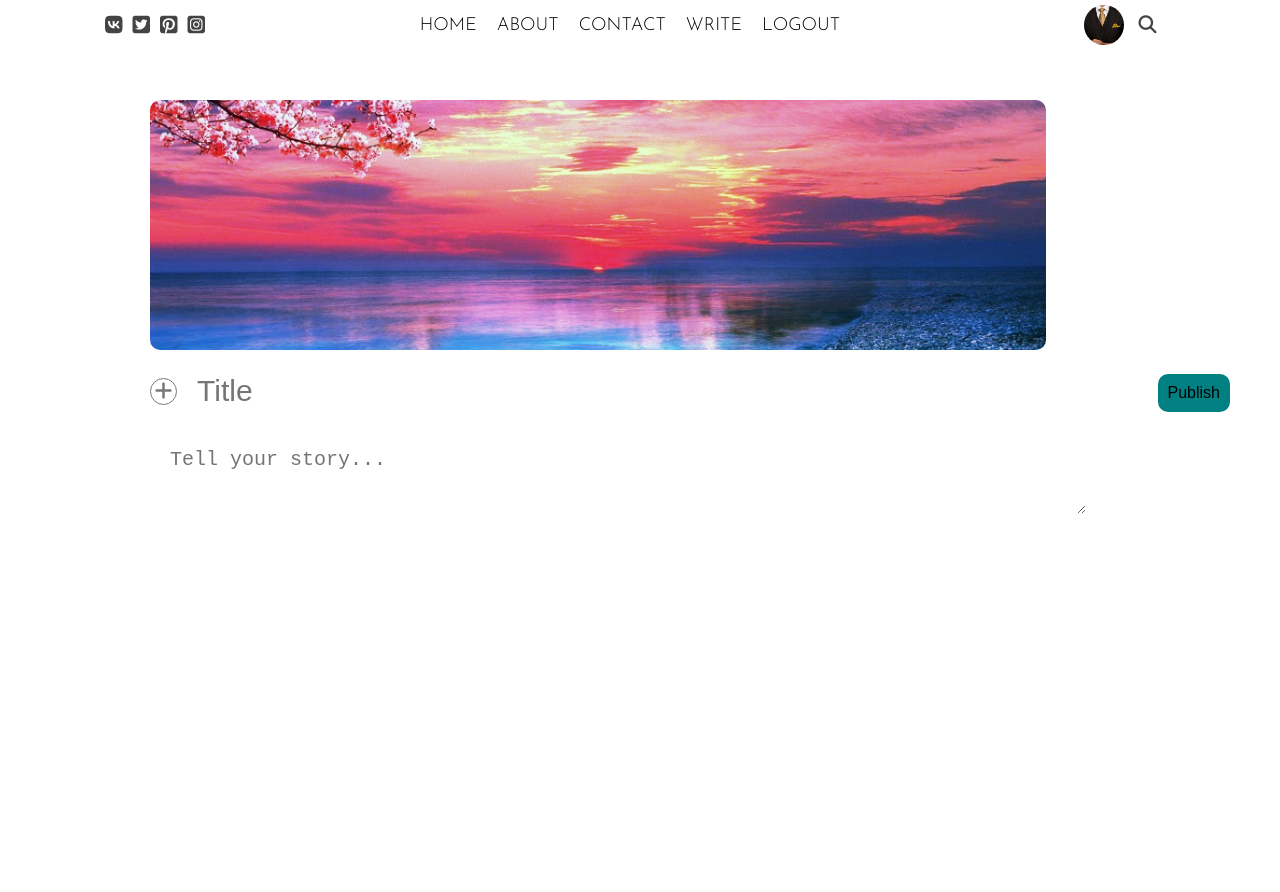
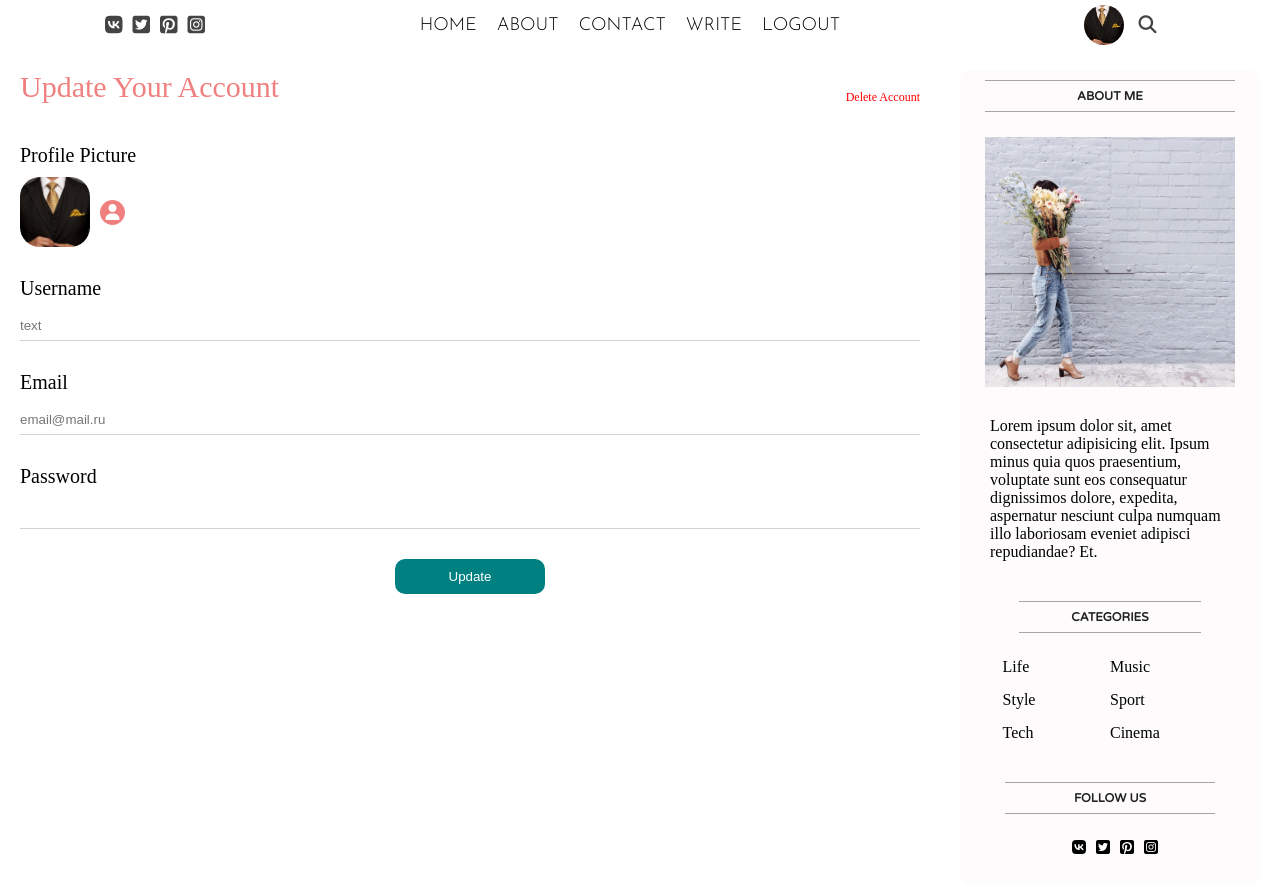
Before and after one commit to safarov-en/react-blog, a React (Create React App) app: page / in a window 1280 px wide. Shown: the top 892 px of the page. Before the commit the page ends 800 px from the top, so only its background shows below. Built offline with nearby package versions, Linux system fonts and the light colour scheme.

Commit message:
Added the settings component

```diff
--- a/src/App.js
+++ b/src/App.js
@@ -1,11 +1,11 @@
 import TopBar from "./components/topbar/topbar";
-import Write from "./pages/write/write";
+import Settings from "./pages/settings/settings";
 
 function App() {
   return (
     <>
       <TopBar />
-      <Write />
+      <Settings />
     </>
   );
 }
--- /dev/null
+++ b/src/pages/settings/settings.css
@@ -0,0 +1,82 @@
+.settings {
+    display: flex;
+}
+
+.settings-wrapper {
+    flex: 9;
+    padding: 20px;
+}
+
+.settings-title {
+    display: flex;
+    align-items: center;
+    justify-content: space-between;
+}
+
+.settings-update-title {
+    font-size: 30px;
+    margin-bottom: 20px;
+    color: lightcoral;
+}
+
+.settings-delete-title {
+    color: red;
+    font-size: 12px;
+    cursor: pointer;
+}
+
+.settings-form {
+    display: flex;
+    flex-direction: column;
+}
+
+.settings-pp {
+    display: flex;
+    align-items: center;
+    margin: 10px 0;
+}
+
+.settings-pp > img {
+    width: 70px;
+    height: 70px;
+    border-radius: 20px;
+    object-fit: cover;
+}
+
+.settings-pp-icon {
+    width: 25px;
+    height: 25px;
+    border-radius: 50%;
+    background-color: lightcoral;
+    color: white;
+    display: flex;
+    align-items: center;
+    justify-content: center;
+    margin-left: 10px;
+    cursor: pointer;
+}
+
+.settings-form > label {
+    font-size: 20px;
+    margin-top: 20px;
+}
+
+.settings-form > input {
+    color: gray;
+    margin: 10px 0;
+    height: 30px;
+    border: none;
+    border-bottom: 1px solid lightgray;
+}
+
+.settings-submit {
+    width: 150px;
+    align-self: center;
+    border: none;
+    border-radius: 10px;
+    color: white;
+    background-color: teal;
+    padding: 10px;
+    margin-top: 20px;
+    cursor: pointer;
+}
--- /dev/null
+++ b/src/pages/settings/settings.jsx
@@ -0,0 +1,34 @@
+import Sidebar from '../../components/sidebar/sidebar';
+import Profile from '../../img/profile.jpg';
+import './settings.css';
+
+export default function Settings() {
+    return (
+        <div className="settings">
+            <div className="settings-wrapper">
+                <div className="settings-title">
+                    <span className="settings-update-title">Update Your Account</span>
+                    <span className="settings-delete-title">Delete Account</span>
+                </div>
+                <form className="settings-form">
+                    <label>Profile Picture</label>
+                    <div className="settings-pp">
+                        <img src={Profile} alt="" />
+                        <label htmlFor="file-input">
+                            <i className="settings-pp-icon fa-solid fa-user"></i>
+                        </label>
+                        <input type="file" id="file-input" style={{display: "none"}} />
+                    </div>
+                    <label>Username</label>
+                    <input type="text" placeholder="text" />
+                    <label>Email</label>
+                    <input type="email" placeholder="email@mail.ru" />
+                    <label>Password</label>
+                    <input type="password" />
+                    <button className="settings-submit">Update</button>
+                </form>
+            </div>
+            <Sidebar />
+        </div>
+    )
+}
```
